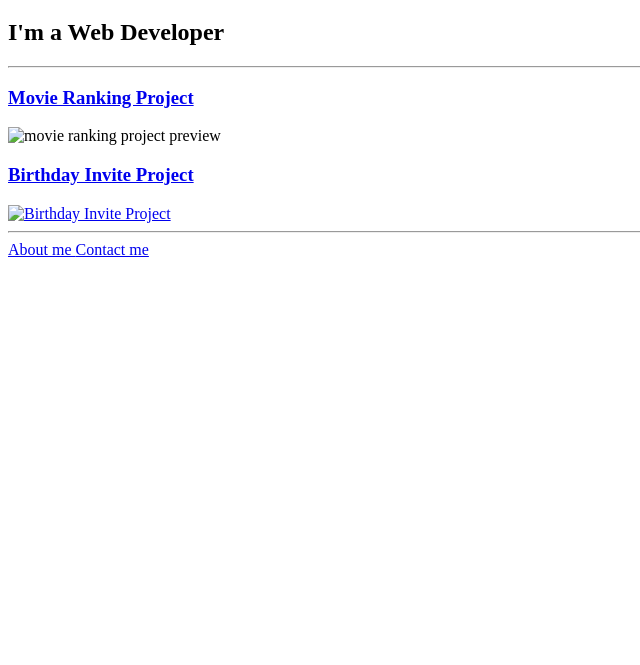
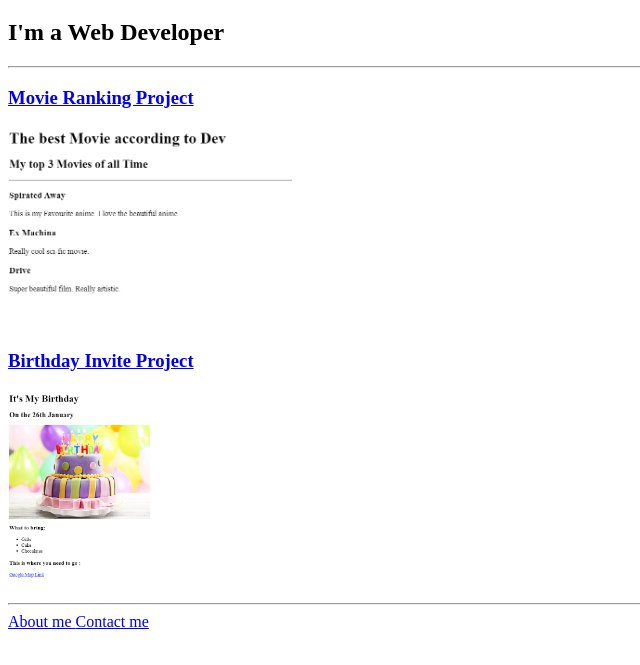
Before and after one commit to dev266/html-portfolio, a plain HTML site: page index.html in a window 1280 px wide. Shown: the part 61-726 px from the top of the page, without its empty margins (0-640 px from the left). Drawn offline with Linux system fonts and the light colour scheme.

Commit message:
Add files via upload

```diff
--- a/index.html
+++ b/index.html
@@ -11,9 +11,9 @@
  <h2>I'm a Web Developer</h2>
  <hr>
  <h3><a href = "./public/movie-ranking.html" > Movie Ranking Project </a></h3>
- <img src = "../4.3 HTML Porfolio Project/assets/images/movie.png" height ="200" alt = "movie ranking project preview "/>
+ <img src = "./assets/images/movie.png" height ="200" alt = "movie ranking project preview "/>
  <h3><a href = "./public/birthday-invite.html">Birthday Invite Project</h3>
- <img src = " ../4.3 HTML Porfolio Project/assets/images/Birthday.png" height ="200" alt = "Birthday Invite Project"/>
+ <img src = " ./assets/images/Birthday.png" height ="200" alt = "Birthday Invite Project"/>
  <hr>
  <a href = "./public/about.html" >About me </a>
  <a href = "./public/contact.html" >Contact me </a>
```
